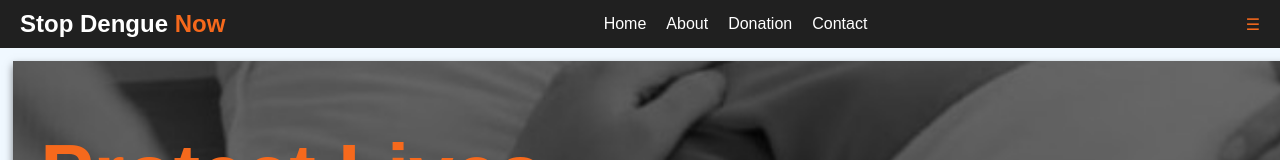
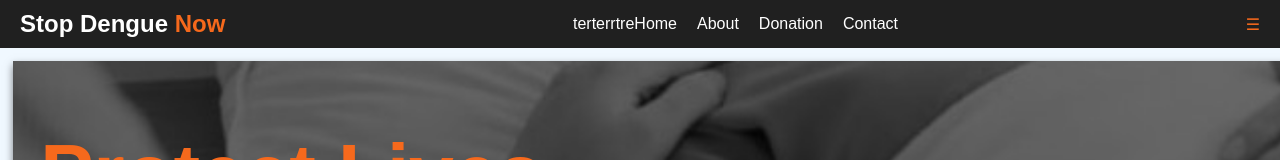
Before and after one commit to SintosDev514/test, a plain HTML site: page INDEX.html in a window 1280 px wide. Shown: the top 160 px of the page. Drawn offline with nearby package versions, Linux system fonts and the light colour scheme.

Commit message:
Update INDEX.html

```diff
--- a/INDEX.html
+++ b/INDEX.html
@@ -10,7 +10,7 @@
     <nav class="navbar">
       <a href="#" class="logo">Stop Dengue <span class="c1">Now</span></a>
       <ul class="nav-links">
-        <li><a href="INDEX.html">Home</a></li>
+        <li><a href="INDEX.html">terterrtreHome</a></li>
         <li><a href="#about">About</a></li>
         <li><a href="#Donate">Donation</a></li>
         <li><a href="#contact">Contact</a></li>
```
